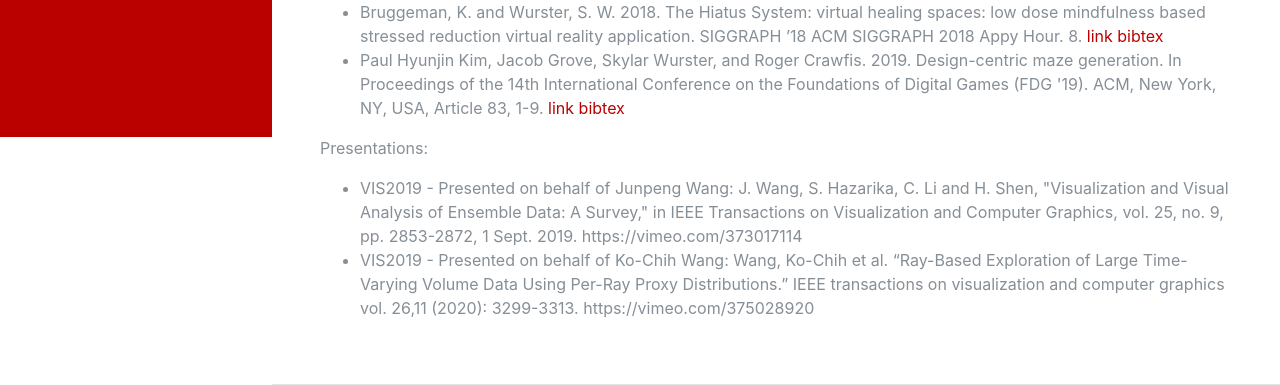
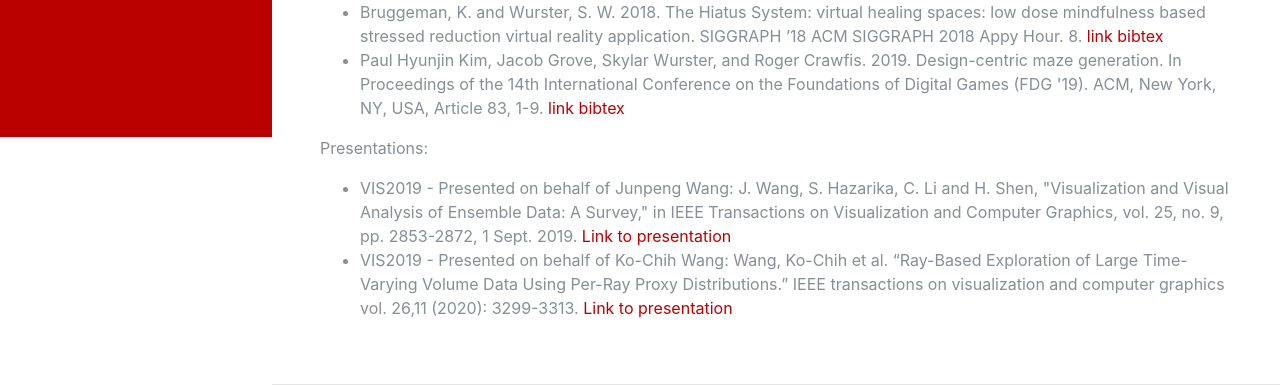
Before and after one commit to skywolf829/website, a Flask app: page / in a window 1280 px wide. Shown: the part 663-1048 px from the top of the page. Run offline with Flask 2, Linux system fonts and the light colour scheme; some libraries are stand-ins or nearby versions; some web fonts are replaced.

Commit message:
Update index_body.html

```diff
--- a/templates/index_body.html
+++ b/templates/index_body.html
@@ -22,10 +22,10 @@
 
       <p>Presentations:</p>
       <ul>
-        <li>VIS2019 - Presented on behalf of Junpeng Wang: J. Wang, S. Hazarika, C. Li and H. Shen, "Visualization and Visual Analysis of Ensemble Data: A Survey," in IEEE Transactions on Visualization and Computer Graphics, vol. 25, no. 9, pp. 2853-2872, 1 Sept. 2019. https://vimeo.com/373017114
+        <li>VIS2019 - Presented on behalf of Junpeng Wang: J. Wang, S. Hazarika, C. Li and H. Shen, "Visualization and Visual Analysis of Ensemble Data: A Survey," in IEEE Transactions on Visualization and Computer Graphics, vol. 25, no. 9, pp. 2853-2872, 1 Sept. 2019. <a href="https://vimeo.com/373017114">Link to presentation</a>
         </li>
         <li>
-          VIS2019 - Presented on behalf of Ko-Chih Wang: Wang, Ko-Chih et al. “Ray-Based Exploration of Large Time-Varying Volume Data Using Per-Ray Proxy Distributions.” IEEE transactions on visualization and computer graphics vol. 26,11 (2020): 3299-3313. https://vimeo.com/375028920
+          VIS2019 - Presented on behalf of Ko-Chih Wang: Wang, Ko-Chih et al. “Ray-Based Exploration of Large Time-Varying Volume Data Using Per-Ray Proxy Distributions.” IEEE transactions on visualization and computer graphics vol. 26,11 (2020): 3299-3313. <a href="https://vimeo.com/375028920">Link to presentation</a>
         </li>
       </ul>
     </div>
```
